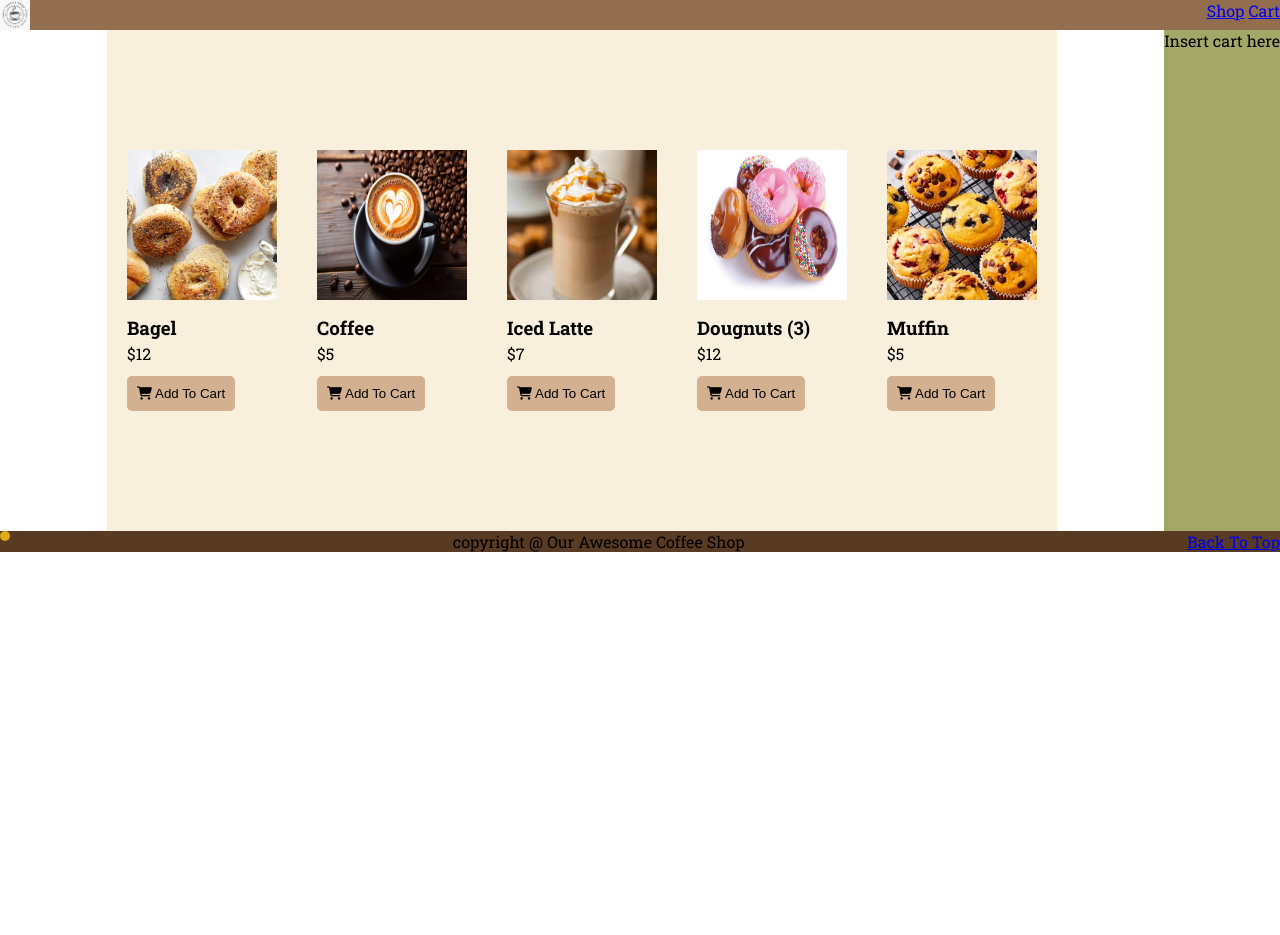
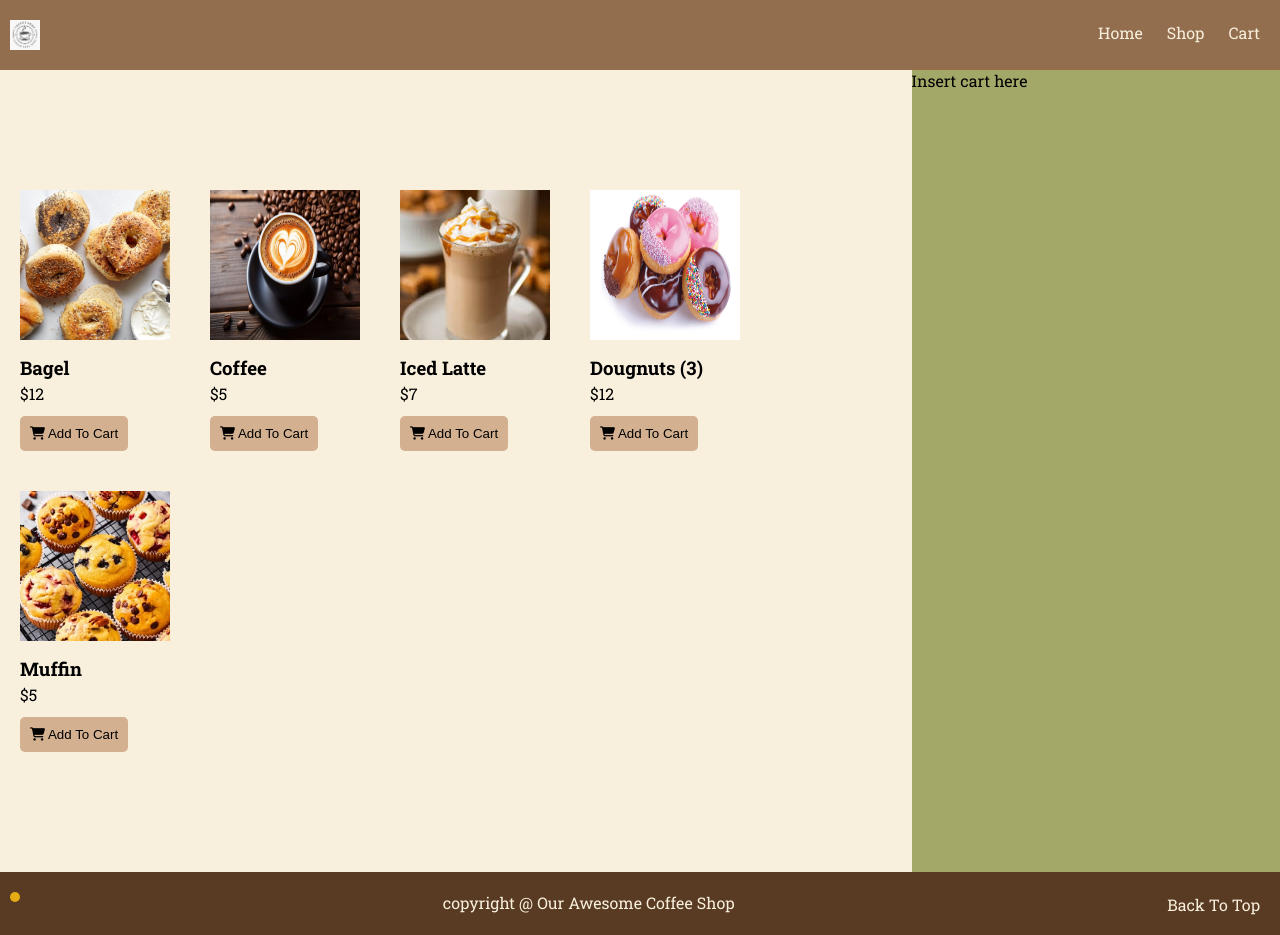
Before and after one commit to lephuong09/html-css-project, a plain HTML site: page index.html in a window 1280 px wide. Before the commit the page ends 800 px from the top, so only its background shows below. Drawn offline with Linux system fonts and the light colour scheme.

Commit message:
changing style

```diff
--- a/index.html
+++ b/index.html
@@ -31,6 +31,7 @@
         height="30px"
       />
       <nav>
+        <a href="#">Home</a>
         <a href="#shop">Shop</a>
         <a href="#cart">Cart</a>
       </nav>
@@ -127,7 +128,7 @@
     <footer>
       <!--copyright logos anf back to top link-->
       <div class="footLogo"></div>
-      <p>copyright @ Our Awesome Coffee Shop</p>
+      <p id="copyrightText">copyright @ Our Awesome Coffee Shop</p>
       <nav><a href="#header">Back To Top</a></nav>
     </footer>
   </body>
--- a/style.css
+++ b/style.css
@@ -26,7 +26,18 @@ header{
     justify-content: space-between;
     align-content:center;
     background-color: var(--lightRoast);
-    max-height: 30px;
+    max-height: 80px;
+}
+
+#header {
+    padding: 20px 10px;
+}
+
+nav a {
+    text-decoration: none;
+    color: #f8f0dd;
+    margin: auto 10px;
+    vertical-align: middle;
 }
 /* .headLogo{
     width:10px;
@@ -61,11 +72,16 @@ main{
 }
 #cart{
     background-color: var(--rawBean);
+    width: 30%;
 }
 
 @media only screen and (max-width:560px){
     main{
         flex-direction: column;
+    }
+
+    #cart{
+        width:100%
     }
 }
 
@@ -108,6 +124,11 @@ footer{
     flex-direction: row;
     justify-content: space-between;
     background-color: var(--darkRoast);
+    padding: 20px 10px;
+}
+
+#copyrightText {
+    color: #f8f0dd;
 }
 
 .footLogo {
```
